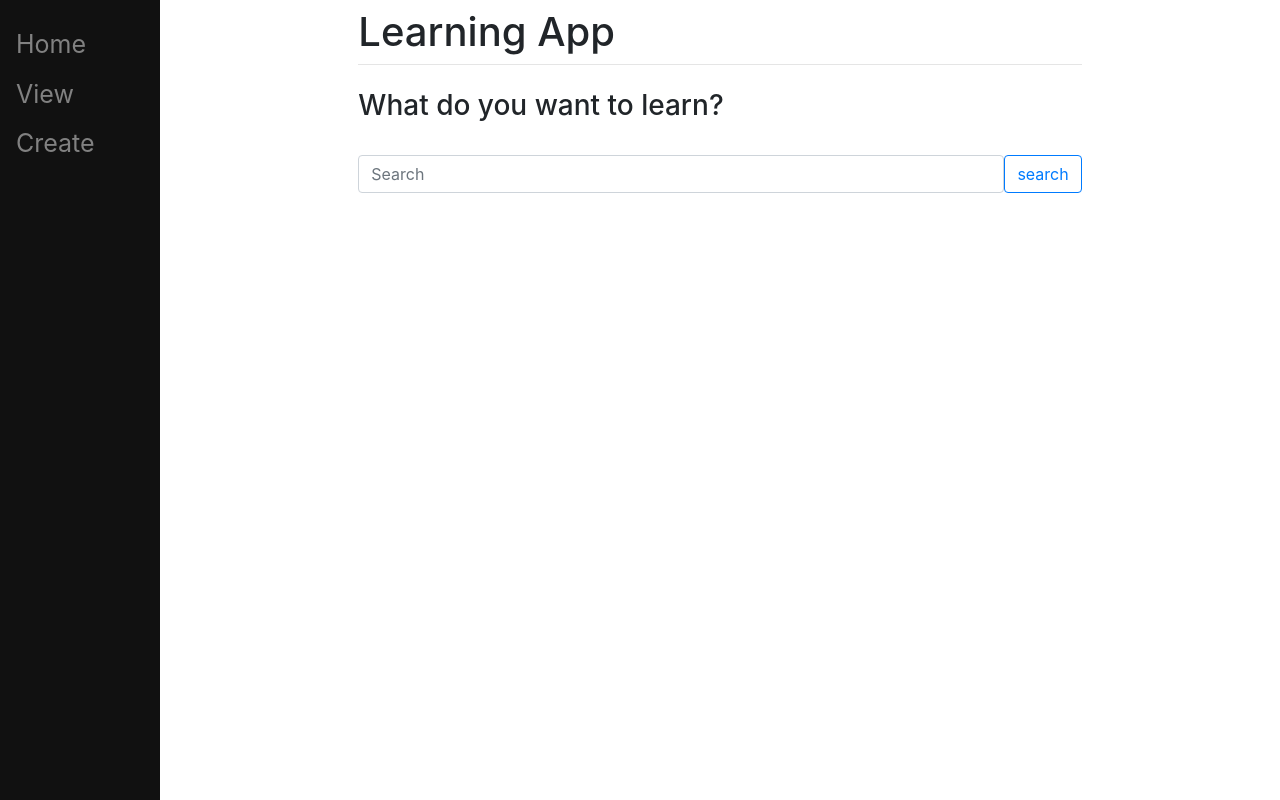
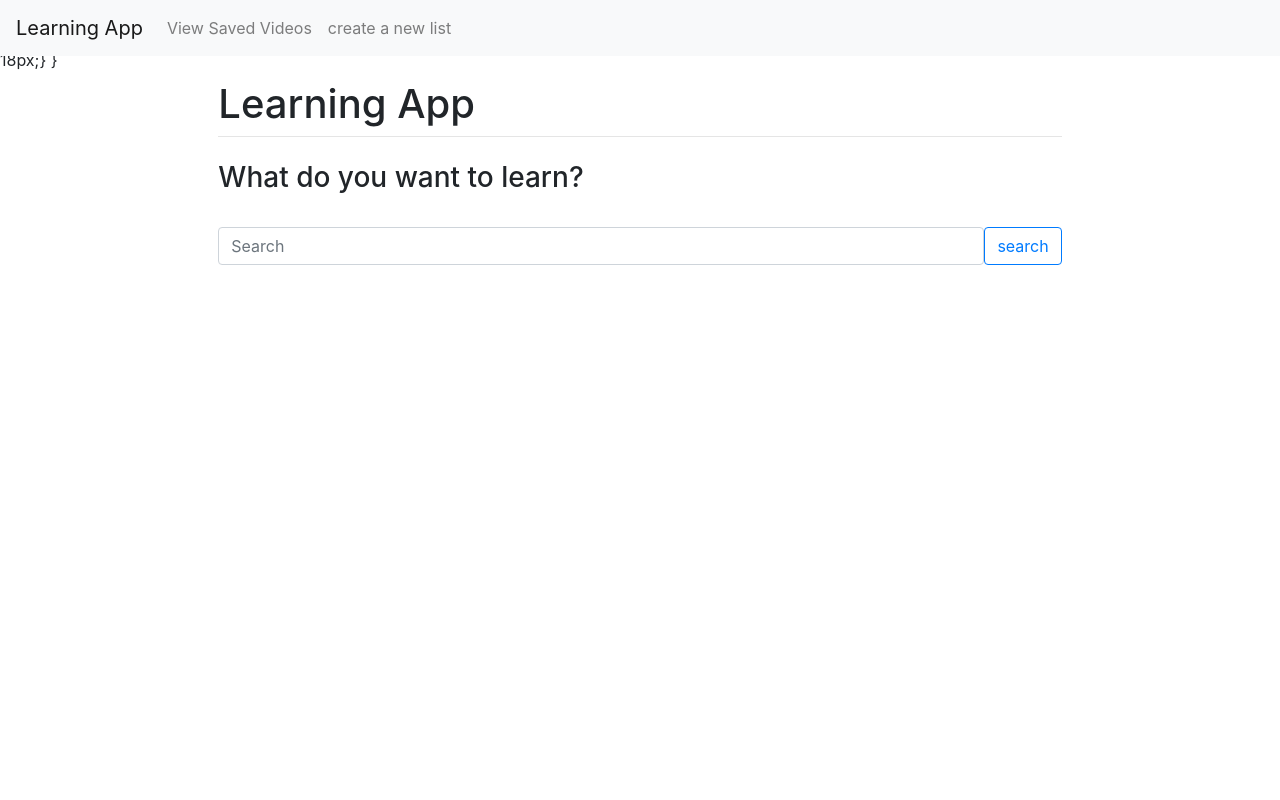
Before and after one commit to jbates888/Youtube-Learning-App, a Django app: page / in a window 1280 px wide. Run offline with Django 3.2, Linux system fonts and the light colour scheme; data that the repository does not hold is empty; some libraries are stand-ins or nearby versions.

Commit message:
added nav bar

```diff
--- a/main/templates/main/base.html
+++ b/main/templates/main/base.html
@@ -1,58 +1,55 @@
 <!DOCTYPE html>
 <html lang="en">
   <head>
-    <style type="text/css">
-      /* The sidebar menu */
-      .sidenav {
-        height: 100%; /* Full-height: remove this if you want "auto" height */
-        width: 160px; /* Set the width of the sidebar */
-        position: fixed; /* Fixed Sidebar (stay in place on scroll) */
-        z-index: 1; /* Stay on top */
-        top: 0; /* Stay at the top */
-        left: 0;
-        background-color: #111; /* Black */
-        overflow-x: hidden; /* Disable horizontal scroll */
-        padding-top: 20px;
-      }
-
-      /* The navigation menu links */
-      .sidenav a {
-        padding: 6px 8px 6px 16px;
-        text-decoration: none;
-        font-size: 25px;
-        color: #818181;
-        display: block;
-      }
-
-      /* When you mouse over the navigation links, change their color */
-      .sidenav a:hover {
-        color: #f1f1f1;
-      }
-
+    <style type="text/css"></style>
       /* Style page content */
       .main {
       margin-left: 160px; /* Same as the width of the sidebar */
       padding: 0px 10px;
       }
 
-      /* On smaller screens, where height is less than 450px, change the style of the sidebar (less padding and a smaller font size) */
+      /* On smaller screens, where height is less than 450px, change the style of the sidebar (less padding and a smaller font
+      size) */
       @media screen and (max-height: 450px) {
       .sidenav {padding-top: 15px;}
       .sidenav a {font-size: 18px;}
       }
     </style>
 
-    <link rel="stylesheet" href="https://stackpath.bootstrapcdn.com/bootstrap/4.1.3/css/bootstrap.min.css" integrity="sha384-MCw98/SFnGE8fJT3GXwEOngsV7Zt27NXFoaoApmYm81iuXoPkFOJwJ8ERdknLPMO" crossorigin="anonymous">
+      <!-- Required meta tags -->
+      <meta charset="utf-8">
+      <meta name="viewport" content="width=device-width, initial-scale=1, shrink-to-fit=no">
+      <link rel="stylesheet" href="https://cdnjs.cloudflare.com/ajax/libs/animate.css/4.0.0/animate.min.css" />
+      <!-- Bootstrap CSS -->
+      <link rel="stylesheet" href="https://stackpath.bootstrapcdn.com/bootstrap/4.5.0/css/bootstrap.min.css"
+        integrity="sha384-9aIt2nRpC12Uk9gS9baDl411NQApFmC26EwAOH8WgZl5MYYxFfc+NcPb1dKGj7Sk" crossorigin="anonymous">
+
+      <script src="https://kit.fontawesome.com/1575f87ca9.js" crossorigin="anonymous"></script>
+
       <title>{% block title %}Learning app{% endblock %}</title>
   </head>
 
   <body>
-  <!-- Side navigation -->
-  <div class="sidenav">
-    <a href="/">Home</a>
-    <a href="/view">View</a>
-    <a href="/create">Create</a>
+    <!--Main Navigation-->
+    <nav class="navbar navbar-expand-lg navbar-light bg-light fixed-top">
+      <a class="navbar-brand" href="/">Learning App</a>
+      <button class="navbar-toggler" type="button" data-toggle="collapse" data-target="#navbarSupportedContent"
+        aria-controls="navbarSupportedContent" aria-expanded="false" aria-label="Toggle navigation">
+        <span class="navbar-toggler-icon"></span>
+      </button>
+
+      <div class="collapse navbar-collapse" id="navbarSupportedContent">
+        <ul class="navbar-nav mr-auto">
+          <li class="nav-item">
+            <a class="nav-link" href="/view">View Saved Videos</a>
+          </li>
+
+          <li class="nav-item">
+            <a class="nav-link" href="/create">create a new list</a>
+          </li>
+        </ul>
       </div>
+    </nav>
 
     <!-- Page content -->
     <div class="main">
@@ -67,5 +64,13 @@
     </div>
 
     </div>
+    <!-- Optional JavaScript -->
+    <!-- jQuery first, then Popper.js, then Bootstrap JS -->
+    <script src="https://code.jquery.com/jquery-3.5.1.slim.min.js"
+      integrity="sha384-DfXdz2htPH0lsSSs5nCTpuj/zy4C+OGpamoFVy38MVBnE+IbbVYUew+OrCXaRkfj" crossorigin="anonymous"></script>
+    <script src="https://cdn.jsdelivr.net/npm/popper.js@1.16.0/dist/umd/popper.min.js"
+      integrity="sha384-Q6E9RHvbIyZFJoft+2mJbHaEWldlvI9IOYy5n3zV9zzTtmI3UksdQRVvoxMfooAo" crossorigin="anonymous"></script>
+    <script src="https://stackpath.bootstrapcdn.com/bootstrap/4.5.0/js/bootstrap.min.js"
+      integrity="sha384-OgVRvuATP1z7JjHLkuOU7Xw704+h835Lr+6QL9UvYjZE3Ipu6Tp75j7Bh/kR0JKI" crossorigin="anonymous"></script>
   </body>
 </html>
```
Also changed, not shown: db.sqlite3. Lines whose indentation alone changed are shown as unchanged.
